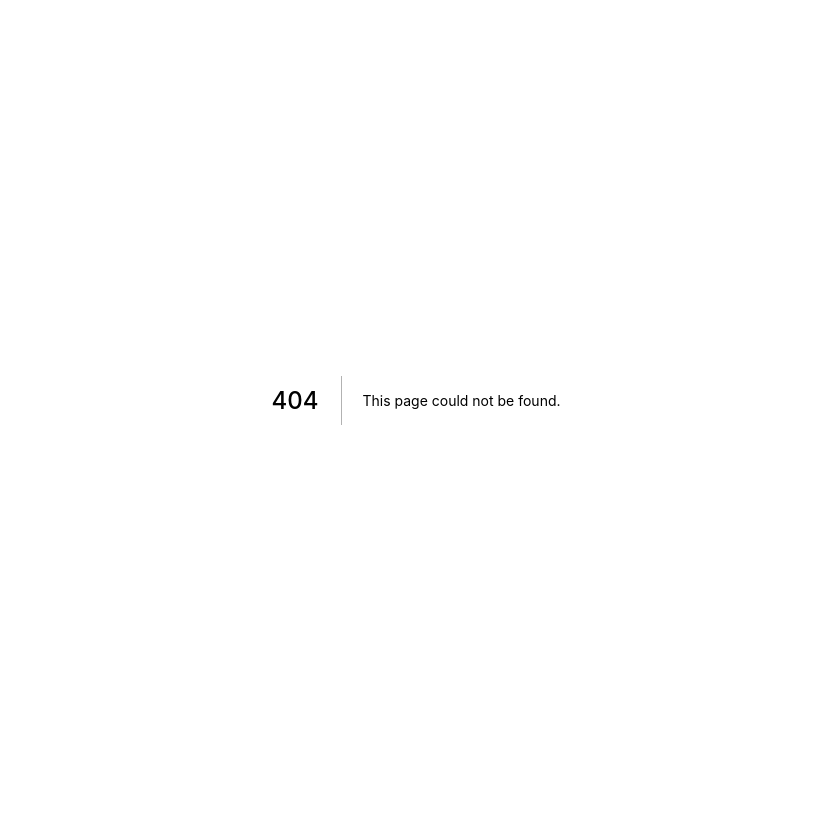
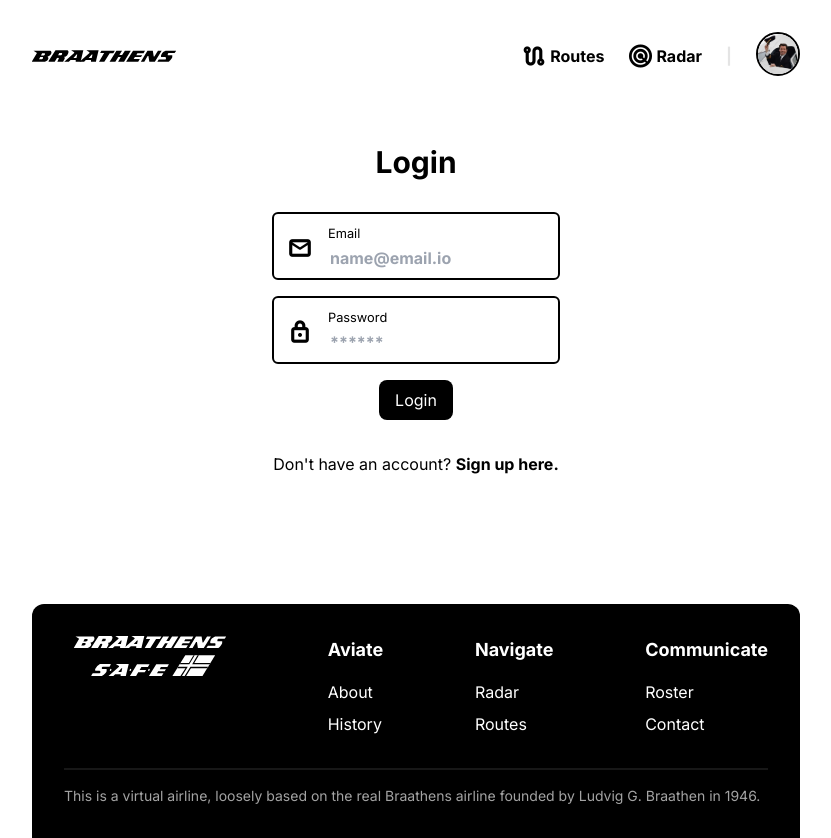
Before and after one commit to olejorga/braathens, a Next.js app: page /login in a window 1280 px wide. Before the commit this address had no page. Shown: the whole page, without its empty margins (224-1055 px from the left). Before the commit the page ends 800 px from the top, so only its background shows below. Built offline with nearby package versions, Linux system fonts and the light colour scheme.

Commit message:
FEAT: Auth frontend pages!

```diff
--- a/components/header.js
+++ b/components/header.js
@@ -42,15 +42,15 @@ export default function Header() {
         </Link>
 
         {/* Navigation. */}
-        <Link href="/">
+        <Link href="/routes">
           <a className="flex items-center gap-1">
-            <span className="material-symbols-rounded">route</span>
+            <span className="material-symbols-rounded font-bold">route</span>
             <span className="hidden sm:block">Routes</span>
           </a>
         </Link>
         <Link href="/radar">
           <a className="flex items-center gap-1">
-            <span className="material-symbols-rounded">radar</span>
+            <span className="material-symbols-rounded font-bold">radar</span>
             <span className="hidden sm:block">Radar</span>
           </a>
         </Link>
@@ -74,7 +74,7 @@ export default function Header() {
             <li>
               <Link href="/">
                 <a className="flex items-center gap-1">
-                  <span className="material-symbols-rounded">flight_takeoff</span>
+                  <span className="material-symbols-rounded font-bold">flight_takeoff</span>
                   <span>Dispatch</span>
                 </a>
               </Link>
@@ -82,7 +82,7 @@ export default function Header() {
             <li>
               <Link href="/">
                 <a className="flex items-center gap-1">
-                  <span className="material-symbols-rounded">space_dashboard</span>
+                  <span className="material-symbols-rounded font-bold">space_dashboard</span>
                   <span>Dashboard</span>
                 </a>
               </Link>
@@ -90,7 +90,7 @@ export default function Header() {
             <li>
               <Link href="/">
                 <a className="flex items-center gap-1">
-                  <span className="material-symbols-rounded">settings</span>
+                  <span className="material-symbols-rounded font-bold">settings</span>
                   <span>Settings</span>
                 </a>
               </Link>
@@ -98,7 +98,7 @@ export default function Header() {
             <li className="border-t-2 border-black border-opacity-10 pt-3">
               <Link href="/">
                 <a className="flex items-center gap-1">
-                  <span className="material-symbols-rounded">logout</span>
+                  <span className="material-symbols-rounded font-bold">logout</span>
                   <span>Log out</span>
                 </a>
               </Link>
@@ -107,7 +107,11 @@ export default function Header() {
         </menu>
 
         {/* If not logged in, show join button. */}
-        {/* <button className="py-2 px-4 bg-black text-white rounded-md">Join</button> */}
+        {/*
+        <Link href="/login">
+          <a className="button bg-black text-white">Join</a>
+        </Link>
+        */}
       </nav>
     </header>
   )
--- a/components/input.js
+++ b/components/input.js
@@ -2,23 +2,28 @@
  * A reusable and universal input.
  *
  * @param {Object} props All.
+ * @param {String} props.label Input label.
+ * @param {String} props.icon Input icon (Google Material Icons identifier).
+ * @param {String} props.className CSS classes applied to the outermost element.
  *
  * @returns {JSX.Element}
  */
 export default function Input(props) {
-  const { className, ...rest } = props
+  const { label, icon, className, ...rest } = props
 
   return (
-    <label className="relative text-black -mb-24">
-      <span className="absolute z-10 top-2 left-14">
-        <small>To</small>
-      </span>
-      <span>
-      <span className="material-symbols-rounded absolute z-10 top-6 left-4 font-bold">
-        flight_land
-      </span>
-      </span>
-      <input className="text-black py-2 px-4 rounded-md border-2 border-black w-72 pt-8 pl-14 uppercase font-bold" type="text" placeholder="..." />
+    <label className={`relative inline-block text-black ${className}`}>
+      {label &&
+        <span className={`absolute z-10 top-2 ${icon ? 'left-14' : 'left-4'}`}>
+          <small>{label}</small>
+        </span>
+      }
+      {icon &&
+        <span className="material-symbols-rounded absolute z-10 top-6 left-4 font-bold">
+          {icon}
+        </span>
+      }
+      <input className={`text-black py-2 px-4 rounded-md border-2 border-black w-72 font-bold ${label && 'pt-8'} ${icon && 'pl-14'}`} {...rest} />
     </label>
   )
 }
--- a/pages/index.js
+++ b/pages/index.js
@@ -1,4 +1,5 @@
 import Image from "next/image"
+import Link from "next/link"
 import Hero from "../components/hero"
 import Input from "../components/input"
 import Layout from "../components/layout"
@@ -9,18 +10,8 @@ export default function Home() {
       {/* Hero section. */}
       <Hero>
         <h1 className="text-center font-bold text-3xl sm:text-5xl">Where you're headed?</h1>
-        <label className="relative text-black">
-          <span className="absolute z-10 top-2 left-14">
-            <small>From</small>
-          </span>
-          <span>
-          <span className="material-symbols-rounded absolute z-10 top-6 left-4 font-bold">
-            flight_takeoff
-          </span>
-          </span>
-          <input className="text-black py-2 px-4 rounded-md border-2 border-black w-72 pt-8 pl-14 uppercase font-bold" type="text" placeholder="..." />
-        </label>
-        <Input />
+        <Input label="From" icon="flight_takeoff" placeholder="..." />
+        <Input label="To" icon="flight_land" placeholder="..." className="-mb-24" />
       </Hero>
 
       {/* "Retro" section. */}
@@ -58,7 +49,7 @@ export default function Home() {
         </div>
         <figure className="w-80 h-60 px-5 py-1 rounded-lg flex flex-col items-center justify-center bg-neutral-100 gap-6">
           <p className="flex items-center gap-2 font-bold -ml-14">
-            <span className="material-symbols-rounded text-yellow-400 text-4xl">
+            <span className="material-symbols-rounded text-neutral-400 text-4xl">
               pending
             </span>
             <span className="text-2xl">MSFS</span>
@@ -75,7 +66,9 @@ export default function Home() {
       {/* "Enlist" section. */}
       <section className="my-32 flex gap-8 flex-col items-center">
         <h2 className="inline-block text-3xl font-bold underline decoration-red-600 underline-offset-8 decoration-4 border-b-2 border-black pb-2">Enlist now</h2>
-        <button className="py-2 px-4 bg-black text-white rounded-md">Create account</button>
+        <Link href="/signup">
+          <a className="button bg-black text-white">Create account</a>
+        </Link>
       </section>
     </Layout>
   )
--- /dev/null
+++ b/pages/login.js
@@ -0,0 +1,24 @@
+import Link from "next/link"
+import Input from "../components/input"
+import Layout from "../components/layout"
+
+export default function Login() {
+  return (
+    <Layout>
+      <section className="flex flex-col items-center gap-8 pt-8 pb-32">
+        <h1 className="text-3xl text-center font-bold">Login</h1>
+        <form className="flex flex-col items-center gap-4">
+          <Input label="Email" placeholder="name@email.io" icon="mail" />
+          <Input label="Password" placeholder="******" icon="lock" />
+          <button className="button bg-black text-white">Login</button>
+        </form>
+        <p>
+          <span>Don't have an account? </span>
+          <Link href="">
+            <a className="font-bold">Sign up here.</a>
+          </Link>
+        </p>
+      </section>
+    </Layout>
+  )
+}
--- a/pages/radar.js
+++ b/pages/radar.js
@@ -6,7 +6,7 @@ export default function Radar() {
   return (
     <Layout>
       <section className="bg-black rounded-3xl p-4">
-        <h1 className="text-4xl text-white font-bold text-center my-4">Current flights</h1>
+        <h1 className="text-4xl text-white font-bold text-center my-4">Radar</h1>
         <div className="relative w-full aspect-square">
           <div className="w-full h-full absolute z-20 rounded-full pointer-events-none border-4 border-black ring-4 ring-white"></div>
           <div className="radar !w-full !h-full absolute z-10 rounded-full pointer-events-none opacity-50">
--- /dev/null
+++ b/pages/reset.js
@@ -0,0 +1,23 @@
+import Link from "next/link";
+import Input from "../components/input";
+import Layout from "../components/layout";
+
+export default function Reset() {
+  return (
+    <Layout>
+      <section className="flex flex-col items-center gap-8 pt-8 pb-32">
+        <h1 className="text-3xl text-center font-bold">Reset password</h1>
+        <form className="flex flex-col items-center gap-4">
+          <Input label="Email" placeholder="name@email.io" icon="mail" />
+          <button className="button bg-black text-white">Reset</button>
+        </form>
+        <p>
+          <span>Remeber your password? </span>
+          <Link href="">
+            <a className="font-bold">Login here.</a>
+          </Link>
+        </p>
+      </section>
+    </Layout>
+  )
+}
--- /dev/null
+++ b/pages/routes.js
@@ -0,0 +1,32 @@
+import Hero from "../components/hero"
+import Layout from "../components/layout"
+import Map from "../components/map"
+import tileGeoJSON from "../public/custom.geo.json"
+
+export default function Routes() {
+  return (
+    <Layout>
+      <section>
+        <Map className="w-full h-96 z-0 !bg-red-600 text-white rounded-xl border-2 border-white ring-2 ring-black" center={[60, 0]} zoom={4}>
+          {({ GeoJSON }) => (
+            <>
+              <GeoJSON
+                data={tileGeoJSON}
+                style={{
+                  stroke: 1,
+                  color: "#ffffff",
+                  opacity: 0.4,
+                  fill: true,
+                  fillColor: "#ffffff",
+                  fillOpacity: 0.2
+                }} />
+            </>
+          )}
+        </Map>
+      </section>
+      <section>
+        dddd
+      </section>
+    </Layout>
+  )
+}
--- /dev/null
+++ b/pages/signup.js
@@ -0,0 +1,29 @@
+import Link from "next/link"
+import Input from "../components/input"
+import Layout from "../components/layout"
+
+export default function Signup() {
+  return (
+    <Layout>
+      <section className="flex flex-col items-center gap-8 pt-8 pb-32">
+        <h1 className="text-3xl text-center font-bold">Sign up</h1>
+        <form className="flex flex-col items-center gap-4">
+          <h2 className="font-bold">Personal information</h2>
+          <Input label="Name" placeholder="John Travolta" icon="person" />
+          <Input label="Email" placeholder="name@email.io" icon="mail" />
+          <h2 className="font-bold">Create a password</h2>
+          <Input label="Password" placeholder="********" icon="lock" type="password" />
+          <Input label="Confirm password" placeholder="********" icon="lock" type="password" />
+
+          <button className="button bg-black text-white">Sign up</button>
+        </form>
+        <p>
+          <span>Already have an account? </span>
+          <Link href="">
+            <a className="font-bold">Login here.</a>
+          </Link>
+        </p>
+      </section>
+    </Layout>
+  )
+}
--- /dev/null
+++ b/styles/button.css
@@ -0,0 +1,4 @@
+.button {
+  padding: .5rem 1rem;
+  border-radius: 0.5rem;
+}
--- a/styles/globals.css
+++ b/styles/globals.css
@@ -1,7 +1,12 @@
 @import url('https://fonts.googleapis.com/css2?family=Inter:wght@400;700&display=swap');
 @import url('https://fonts.googleapis.com/css2?family=Material+Symbols+Rounded:opsz,wght,FILL,GRAD@20..48,100..700,0..1,-50..200');
 @import url('./radar.css');
+@import url('./button.css');
 
 @tailwind base;
 @tailwind components;
 @tailwind utilities;
+
+*:focus {
+  outline: none;
+}
```
Also changed, not shown: pages/api/v1/auth/login.js (added), pages/api/v1/auth/logout.js (added).
